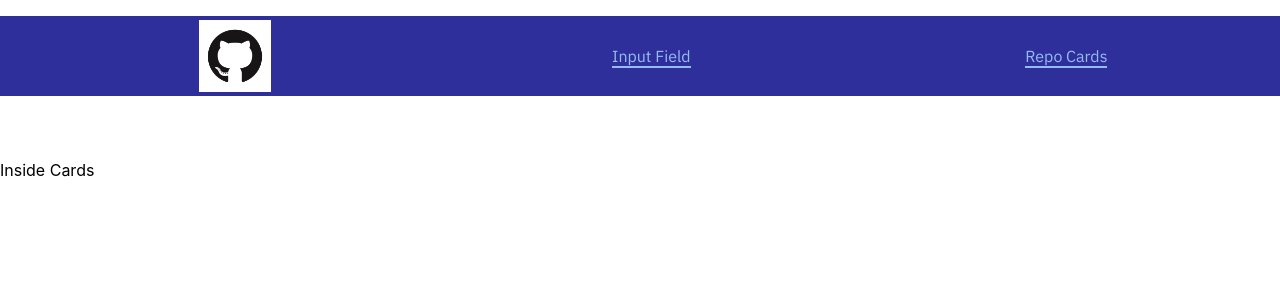
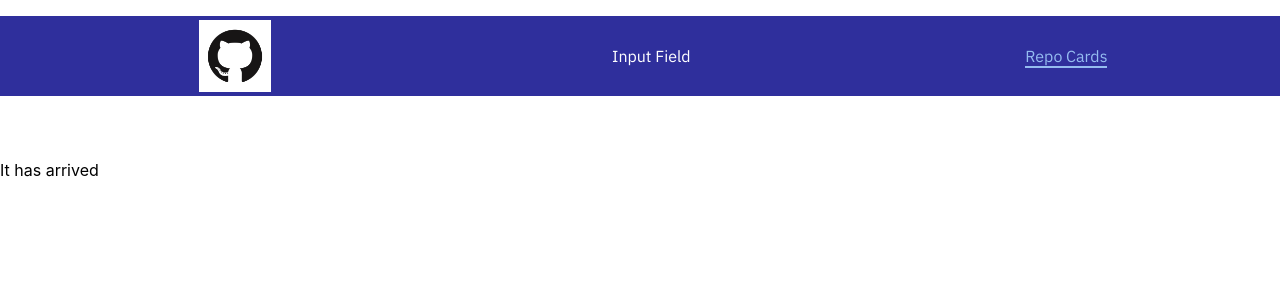
Before and after one commit to azharshahstl/github-repo-cards, a React (Create React App) app: page /cards in a window 1280 px wide. Shown: the top 300 px of the page. Built offline with nearby package versions, Linux system fonts and the light colour scheme.

Commit message:
Now able to fetch data, parse out what I need and send to card component

```diff
--- a/src/App.js
+++ b/src/App.js
@@ -13,7 +13,7 @@ function App() {
   const [require, setRequire] = useState("");
   const [actionDisplay, setActionDisplay] = useState("default");
   const [disable, setDisable] = useState(true);
-  const [githubInfo, setGithubInfo] = useState([])
+  const [gitInfo, setGitInfo] = useState([])
 
   const handleOnBlur = () => {
     if (gitName.length === 0) {
@@ -43,6 +43,27 @@ function App() {
     }
   }
 
+  const createsInfoArray = (data) => {
+    const githubInfo = data.map((d) => {
+      let info = {
+        description: "",
+        Author: "",
+        Title: "",
+        forks: 0,
+        stars: 0,
+        open_issues: 0
+      };
+      info.description = d.description;
+      info.Author = d.owner.login;
+      info.Title = d.name;
+      info.forks = d.forks;
+      info.stars = d.stargazers_count;
+      info.open_issues = d.open_issues;
+      return info
+    })
+    setGitInfo(githubInfo)
+  }
+
   const handleSubmit = (event) => {
     event.preventDefault()
     fetch(`https://api.github.com/users/${gitName}`)
@@ -50,16 +71,11 @@ function App() {
       .then((userName) => {
         if (userName.message === "Not Found") {
           setActionDisplay("failure");
-          // setMenuItems([]);
         } else {
           fetch(`https://api.github.com/users/${userName.login}/repos`)
             .then((response) => response.json())
             .then((data) => {
-              console.log(data)
-              debugger
-              const urls = data.map((d) => d.html_url);
-              // setMenuItems([...urls]);
-              // setMessage("");
+              createsInfoArray(data);
             });
         }
       })
@@ -73,7 +89,7 @@ function App() {
     <div className="App">
       <form>
         <Header />
-        <Route exact path="/">
+        <Route exact path="/welcome">
           <InputComponent
             gitName={gitName}
             typing={typing}
@@ -85,8 +101,12 @@ function App() {
           <Button submit={handleSubmit} disable={disable} />
         </Route>
         <Route exact path="/cards">
-          <Cards />
+          <Cards gitInfo={gitInfo} />
         </Route>
+
+
+
+
       </form>
     </div>
   );
--- a/src/Components/Cards/Cards.js
+++ b/src/Components/Cards/Cards.js
@@ -1,9 +1,18 @@
 import React from 'react'
 import classes from './Cards.module.css'
 
-const Cards = () => {
+const Cards = ({ gitInfo }) => {
+    let display;
+    if (gitInfo === [] || gitInfo === undefined) {
+        display = <p>Loading....</p>
+        console.log(gitInfo)
+    } else {
+        display = <p>It has arrived</p>
+        console.log(gitInfo)
+    }
+
     return (
-        <div className={classes.Cards}>Inside Cards</div>
+        <div className={classes.Cards}>{display}</div>
     )
 }
 
--- a/src/Components/Header/Header.js
+++ b/src/Components/Header/Header.js
@@ -12,7 +12,7 @@ const Header = () => {
                     <img src={Octocat} alt="Octo Cat" />
                 </li>
                 <li>
-                    <NavLink to="/" activeClassName={classes.active} >Input Field</NavLink>
+                    <NavLink to="/welcome" activeClassName={classes.active} >Input Field</NavLink>
                 </li>
                 <li>
                     <NavLink to="/cards" activeClassName={classes.active} >Repo Cards</NavLink>
```
